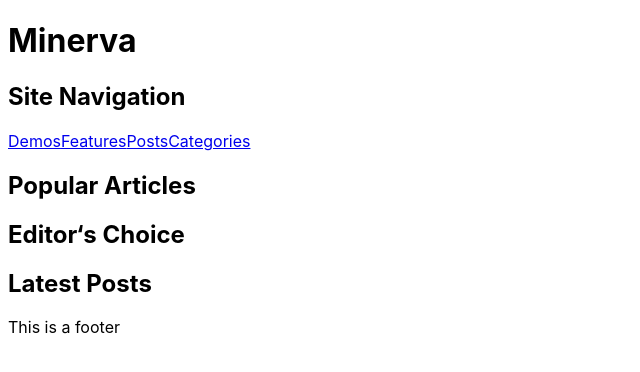
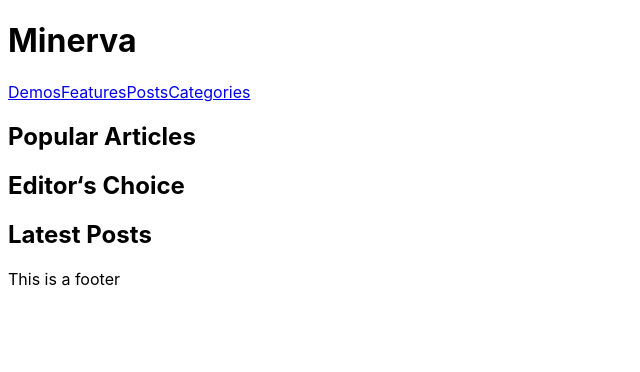
Before and after one commit to dougalg/presentations, a React (Vite) app in the folder a11y-code-along/a11y-code-along/: page / in a window 1280 px wide. Shown: the top 372 px of the page, without its empty margins (0-640 px from the left). Built offline with nearby package versions, Linux system fonts and the light colour scheme.

Commit message:
Add screenreader-only text

```diff
--- a/a11y-code-along/a11y-code-along/src/App.tsx
+++ b/a11y-code-along/a11y-code-along/src/App.tsx
@@ -8,7 +8,7 @@ function App() {
 			<header>
 				<Heading>Minerva</Heading>
 				<HeadingSection>
-					<Heading level={2} id="nav-header">
+					<Heading level={2} id="nav-header" className="screenreader-only">
 						Site Navigation
 					</Heading>
 				</HeadingSection>
--- a/a11y-code-along/a11y-code-along/src/index.css
+++ b/a11y-code-along/a11y-code-along/src/index.css
@@ -10,3 +10,14 @@
   -moz-osx-font-smoothing: grayscale;
   -webkit-text-size-adjust: 100%;
 }
+
+.screenreader-only {
+  clip: rect(1px, 1px, 1px, 1px);
+  clip-path: inset(50%);
+  height: 1px;
+  width: 1px;
+  margin: -1px;
+  overflow: hidden;
+  padding: 0;
+  position: absolute;
+}
```
Also changed, not shown: 1 other file (tests, documents, lock files or other folders).
